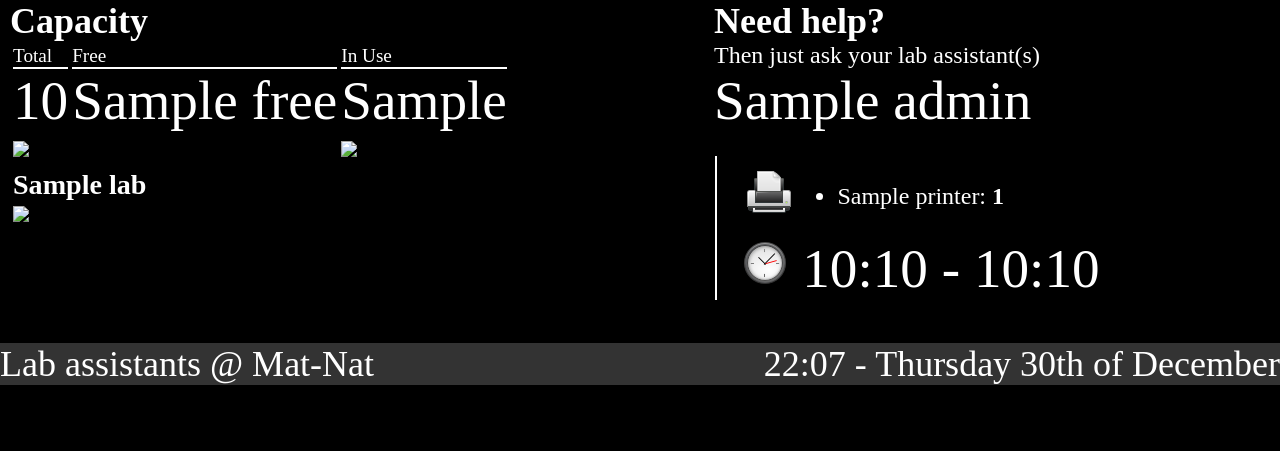
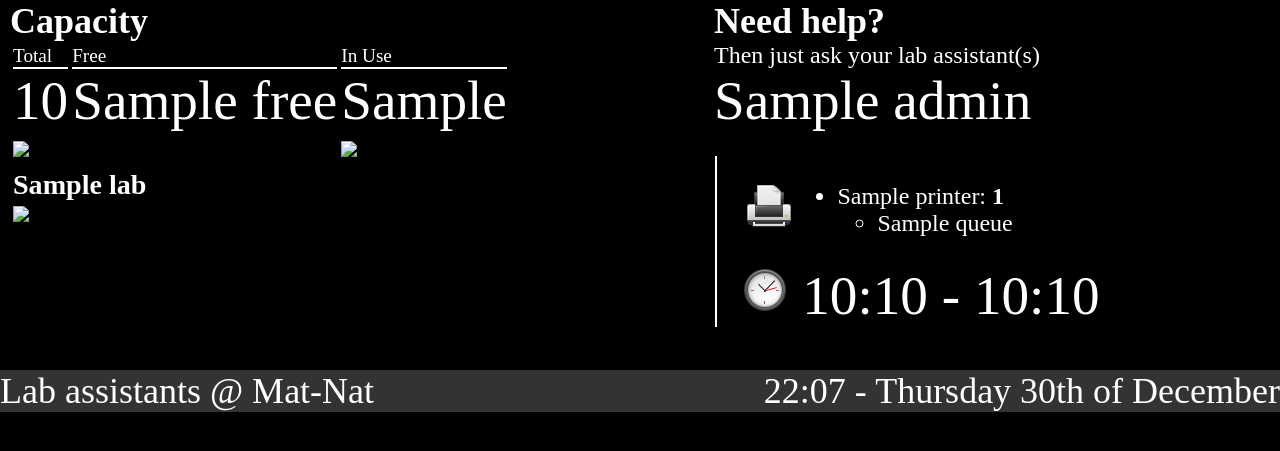
Before and after one commit to nikolaik/lab_infoscreen, a Django app: template templates/public/lab.html in a window 1280 px wide. Shown: the part 131-582 px from the top of the page. Run offline with Django 3.2, Linux system fonts and the light colour scheme; the template is opened without the code that fills it: most values are stand-ins (such as "Sample title", 1, 10 or a date in 2020).

Commit message:
Added queue users per printer.

```diff
--- a/templates/public/lab.html
+++ b/templates/public/lab.html
@@ -82,7 +82,15 @@
 						<td>
 							<ul>
 								{% for printer in printer_list %}
-									<li>{{ printer.name }}: <span class="bold">{{ printer.queue_size|default:"No queue." }}</span></li>
+									<li>
+										{{ printer.name }}: <span class="bold">{{ printer.queue_size|default:"No queue." }}</span>
+										{% if printer.queue %}
+										<ul>
+											<li>{{ printer.queue }}</li>
+										</ul>
+										{% endif %}
+									</li>
+
 								{% endfor %}
 							</ul>
 						</td>
--- a/tvscreen/models.py
+++ b/tvscreen/models.py
@@ -47,6 +47,7 @@ class Printer(models.Model):
 
 	lab = models.ForeignKey(Lab)
 
+	queue = models.CharField(max_length=200)
 	queue_size = models.IntegerField()
 	system = models.CharField(max_length=200)
 	name = models.CharField(max_length=200)
```
Also changed, not shown: tvscreen/views.py (+9 -11 lines).
